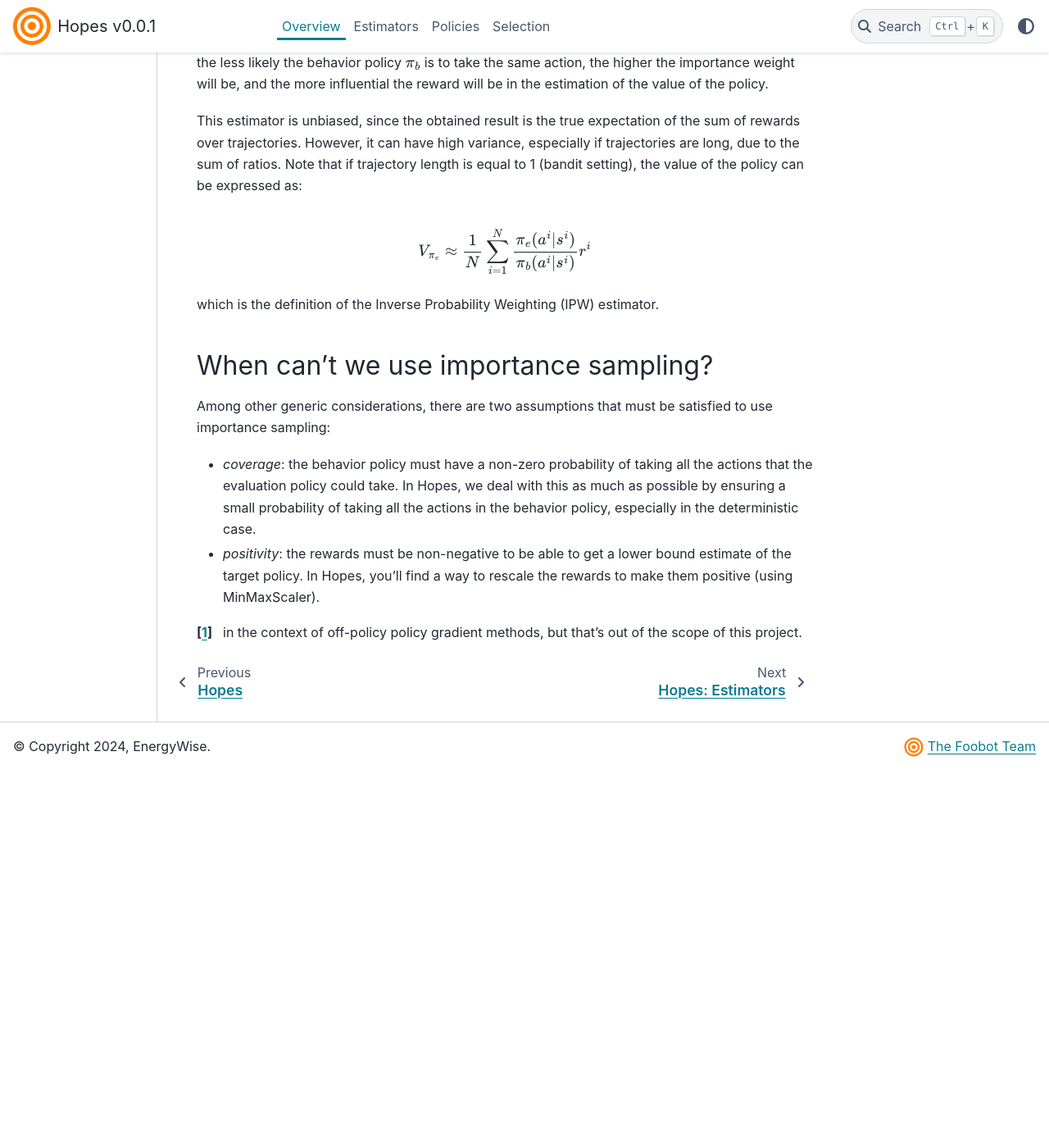
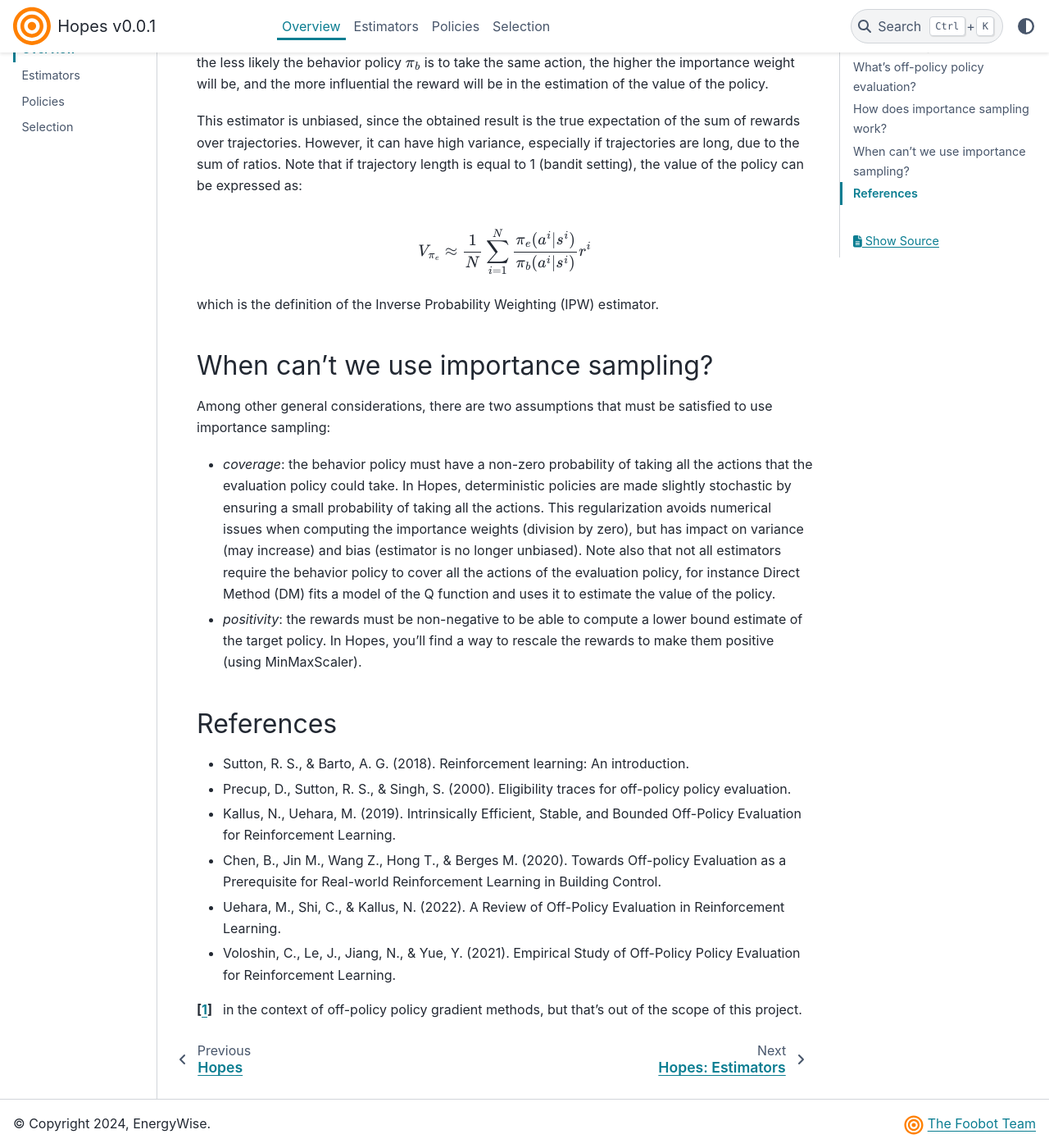
Before and after one commit to airboxlab/hopes, a Sphinx documentation site: the page built from doc/source/overview/index.rst, in a window 1280 px wide and 1400 px high, scrolled down 1559 px. Shown: the whole window at 82% size. Built offline with Sphinx 7.4.7 and the PyData theme 0.15.4, drawn with Linux system fonts in a browser that asks for light colours; before the commit the page ends 2498 px from its top, so only the background shows below that.

Commit message:
more info on coverage and references

```diff
--- a/doc/source/overview/index.rst
+++ b/doc/source/overview/index.rst
@@ -78,12 +78,25 @@
 When can't we use importance sampling?
 --------------------------------------
 
-Among other generic considerations, there are two assumptions that must be satisfied to use importance sampling:
+Among other general considerations, there are two assumptions that must be satisfied to use importance sampling:
 
 - *coverage*: the behavior policy must have a non-zero probability of taking all the actions that the evaluation policy
-  could take. In Hopes, we deal with this as much as possible by ensuring a small probability of taking all the actions
-  in the behavior policy, especially in the deterministic case.
-- *positivity*: the rewards must be non-negative to be able to get a lower bound estimate of the target policy. In Hopes,
+  could take. In Hopes, deterministic policies are made slightly stochastic by ensuring a small probability of taking all the actions.
+  This regularization avoids numerical issues when computing the importance weights (division by zero), but has impact on variance (may increase)
+  and bias (estimator is no longer unbiased).
+  Note also that not all estimators require the behavior policy to cover all the actions of the evaluation policy, for instance
+  Direct Method (DM) fits a model of the Q function and uses it to estimate the value of the policy.
+- *positivity*: the rewards must be non-negative to be able to compute a lower bound estimate of the target policy. In Hopes,
   you'll find a way to rescale the rewards to make them positive (using MinMaxScaler).
 
+References
+----------
+
+- Sutton, R. S., & Barto, A. G. (2018). Reinforcement learning: An introduction.
+- Precup, D., Sutton, R. S., & Singh, S. (2000). Eligibility traces for off-policy policy evaluation.
+- Kallus, N., Uehara, M. (2019). Intrinsically Efficient, Stable, and Bounded Off-Policy Evaluation for Reinforcement Learning.
+- Chen, B., Jin M., Wang Z., Hong T., & Berges M. (2020). Towards Off-policy Evaluation as a Prerequisite for Real-world Reinforcement Learning in Building Control.
+- Uehara, M., Shi, C., & Kallus, N. (2022). A Review of Off-Policy Evaluation in Reinforcement Learning.
+- Voloshin, C., Le, J., Jiang, N., & Yue, Y. (2021). Empirical Study of Off-Policy Policy Evaluation for Reinforcement Learning.
+
 .. [#] in the context of off-policy policy gradient methods, but that's out of the scope of this project.
```
